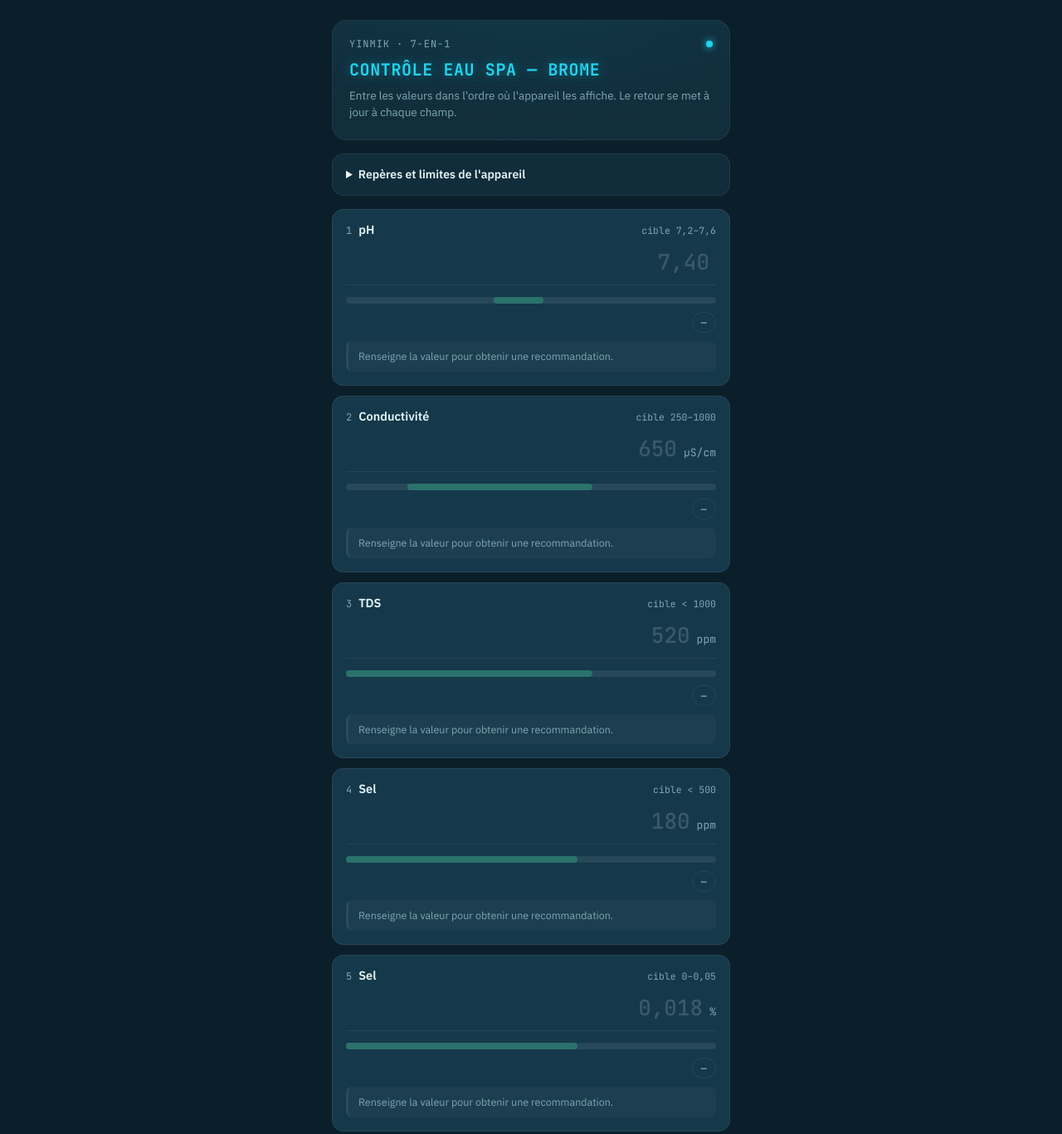
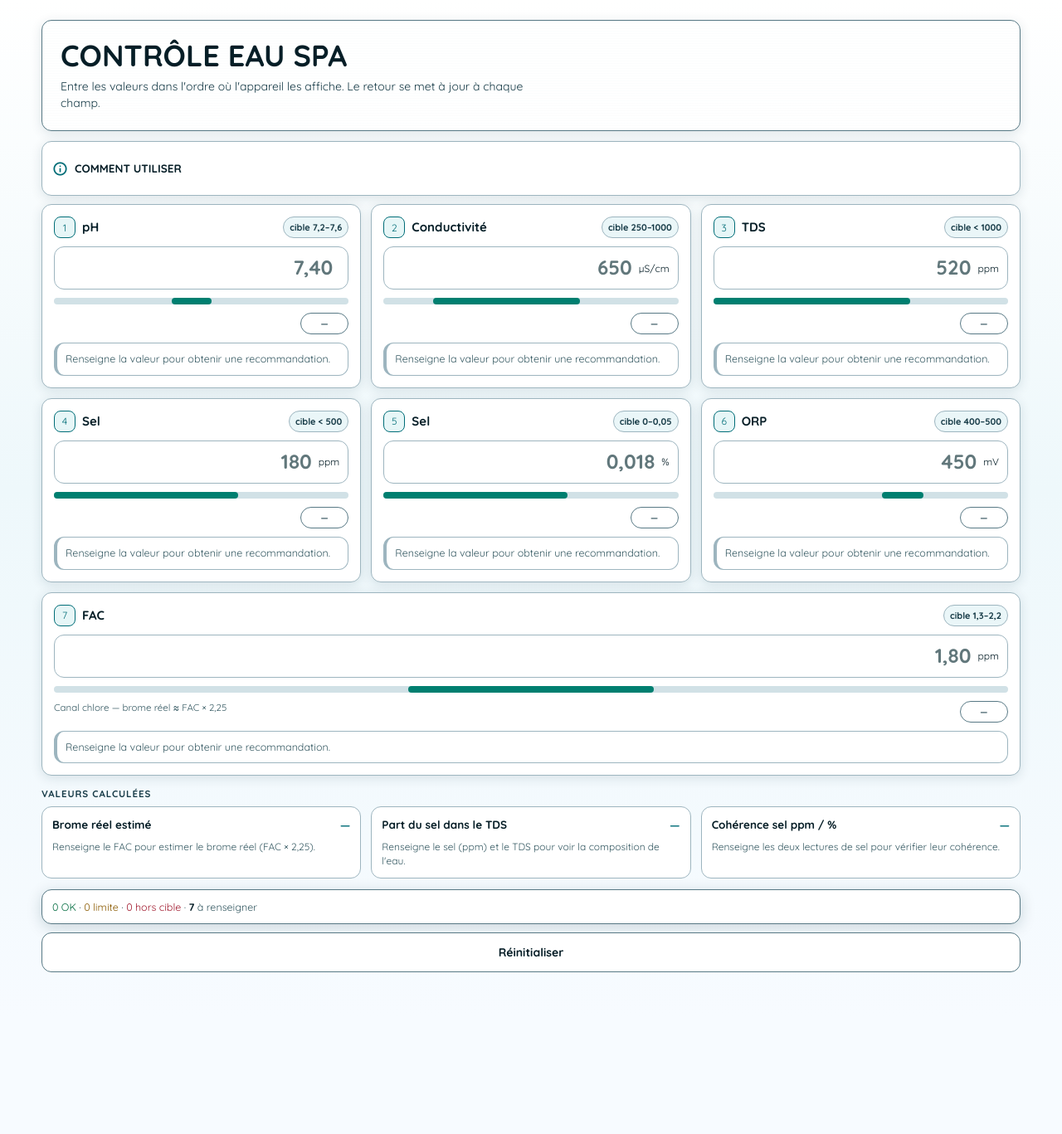
Before and after one commit to LoWtaire/lowtaire.github.io, a plain HTML site: page index.html in a window 1280 px wide. Shown: the top 1367 px of the page at 83% size. After the commit the page ends 1226 px from the top, so only its background shows below. Drawn offline with nearby package versions, Linux system fonts and the light colour scheme.

Commit message:
Sun Day CoLor

```diff
--- a/index.html
+++ b/index.html
@@ -3,89 +3,110 @@
 <head>
 <meta charset="utf-8">
 <meta name="viewport" content="width=device-width, initial-scale=1">
-<title>Contrôle eau — Spa Brome</title>
+<title>Contrôle de l'Eau</title>
 <link rel="preconnect" href="https://fonts.googleapis.com">
 <link rel="preconnect" href="https://fonts.gstatic.com" crossorigin>
-<link href="https://fonts.googleapis.com/css2?family=JetBrains+Mono:wght@400;500;700&family=IBM+Plex+Sans:wght@400;500;600&display=swap" rel="stylesheet">
+<link href="https://fonts.googleapis.com/css2?family=Quicksand:wght@300..700&display=swap" rel="stylesheet">
+<link rel="stylesheet" href="https://fonts.googleapis.com/css2?family=Material+Symbols+Outlined:opsz,wght,FILL,GRAD@20..48,100..700,0..1,-50..200&icon_names=info" />
 <style>
   :root{
-    --bg:#0B1F2A;
-    --panel:#112C3A;
-    --panel-2:#15384A;
-    --line: rgba(255,255,255,0.07);
-    --text:#E7F6F8;
-    --text-dim:#7FA8B3;
-    --accent:#22D3EE;
-    --ok:#34D399;
-    --warn:#FBBF24;
-    --bad:#F87171;
-    --track: rgba(255,255,255,0.08);
+    --bg:#F7FBFF;
+    --surface:#FFFFFF;
+    --panel:#FFFFFF;
+    --panel-2:#FFFFFF;
+    --line:#9DB5BF;
+    --line-strong:#587985;
+    --text:#061E27;
+    --text-dim:#183C48;
+    --muted:#476C78;
+    --accent:#006D77;
+    --ok:#006B3F;
+    --warn:#8A5A00;
+    --bad:#A0182D;
+    --track:#D1E1E6;
+    --shadow:0 3px 14px rgba(13,49,62,0.12);
+    --radius:12px;
   }
 
   *{ box-sizing:border-box; }
-  html,body{ margin:0; padding:0; }
+  html,body{ margin:0; padding:0; overflow-x:hidden; }
   body{
-    background:var(--bg);
+    background:
+      linear-gradient(180deg, #FFFFFF 0%, #EEF8FB 48%, var(--bg) 100%),
+      var(--bg);
     color:var(--text);
-    font-family:'IBM Plex Sans', system-ui, sans-serif;
+    font-family:'Quicksand', -apple-system, BlinkMacSystemFont, system-ui, sans-serif;
     min-height:100vh;
-    display:flex;
-    justify-content:center;
-    padding:24px 14px 60px;
+    padding:10px 10px calc(24px + env(safe-area-inset-bottom));
+    -webkit-font-smoothing:antialiased;
+    color-scheme:light;
   }
 
-  .device{ width:100%; max-width:480px; }
+  .device{
+    width:100%;
+    max-width:430px;
+    margin:0 auto;
+    overflow-wrap:anywhere;
+  }
 
   /* ---- Bezel / LCD header (signature element) ---- */
   .bezel{
-    background:radial-gradient(120% 160% at 50% -20%, #103645 0%, var(--panel) 60%);
-    border:1px solid var(--line);
-    border-radius:18px;
-    padding:20px 20px 22px;
-    margin-bottom:16px;
+    background:var(--surface);
+    border:1px solid var(--line-strong);
+    border-radius:var(--radius);
+    padding:14px;
+    margin-bottom:10px;
     position:relative;
     overflow:hidden;
+    box-shadow:var(--shadow);
   }
   .bezel::before{
     content:"";
     position:absolute; inset:0;
     background:repeating-linear-gradient(
       to bottom,
-      rgba(34,211,238,0.035) 0px,
-      rgba(34,211,238,0.035) 1px,
+      rgba(0,109,119,0.08) 0px,
+      rgba(0,109,119,0.08) 1px,
       transparent 1px,
       transparent 3px
     );
     pointer-events:none;
+    opacity:.18;
   }
   .bezel-row{
-    display:flex; align-items:center; justify-content:space-between;
-    font-family:'JetBrains Mono', monospace;
-    font-size:12px;
-    letter-spacing:.08em;
+    display:flex;
+    align-items:center;
+    justify-content:space-between;
+    gap:16px;
+    font-family:'Quicksand', sans-serif;
+    font-size:10px;
+    letter-spacing:.06em;
+    text-transform:uppercase;
     color:var(--text-dim);
     margin-bottom:10px;
+    position:relative;
   }
   .dot{
     width:8px; height:8px; border-radius:50%;
     background:var(--accent);
-    box-shadow:0 0 8px var(--accent);
+    flex:0 0 auto;
   }
   h1.lcd{
-    font-family:'JetBrains Mono', monospace;
+    font-family:'Quicksand', sans-serif;
     font-weight:700;
-    font-size:20px;
-    letter-spacing:.03em;
-    line-height:1.3;
+    font-size:22px;
+    line-height:1.12;
     margin:0 0 8px;
-    color:var(--accent);
-    text-shadow:0 0 14px rgba(34,211,238,0.45);
+    color:var(--text);
+    text-wrap:balance;
+    position:relative;
   }
   .sub{
     margin:0;
     color:var(--text-dim);
-    font-size:13.5px;
-    line-height:1.5;
+    font-size:13px;
+    line-height:1.42;
+    max-width:36rem;
     position:relative;
   }
 
@@ -93,62 +114,127 @@
   details.info{
     background:var(--panel);
     border:1px solid var(--line);
-    border-radius:14px;
-    padding:14px 16px;
-    margin-bottom:16px;
-    font-size:13.5px;
-    line-height:1.55;
+    border-radius:var(--radius);
+    padding:10px 12px;
+    margin-bottom:10px;
+    font-size:12.5px;
+    line-height:1.45;
     color:var(--text-dim);
+    box-shadow:var(--shadow);
   }
   details.info summary{
+    min-height:44px;
+    display:flex;
+    align-items:center;
+    gap:8px;
     cursor:pointer;
     color:var(--text);
-    font-weight:600;
-    font-size:14px;
+    font-weight:700;
+    font-size:13.5px;
+    outline:none;
+  }
+  .material-symbols-outlined{
+    font-family:'Material Symbols Outlined';
+    font-weight:normal;
+    font-style:normal;
+    font-size:19px;
+    line-height:1;
+    letter-spacing:normal;
+    text-transform:none;
+    display:inline-flex;
+    align-items:center;
+    justify-content:center;
+    color:var(--accent);
+    font-variation-settings:'FILL' 0, 'wght' 500, 'GRAD' 0, 'opsz' 24;
   }
   details.info p{ margin:10px 0 0; }
   details.info strong{ color:var(--text); }
 
   /* ---- Rows ---- */
-  .rows{ display:flex; flex-direction:column; gap:12px; margin-bottom:16px; }
+  .rows{
+    display:grid;
+    grid-template-columns:1fr;
+    gap:10px;
+    margin-bottom:14px;
+  }
 
   .row{
     background:var(--panel-2);
     border:1px solid var(--line);
-    border-radius:14px;
-    padding:14px 16px 16px;
+    border-radius:var(--radius);
+    padding:12px;
+    min-height:0;
+    display:flex;
+    flex-direction:column;
+    box-shadow:var(--shadow);
+    transition:border-color .16s ease, background-color .16s ease;
+  }
+  .row:focus-within,
+  .row:hover{
+    border-color:var(--accent);
   }
   .row-top{
-    display:flex;
-    align-items:baseline;
-    justify-content:space-between;
-    gap:10px;
+    display:grid;
+    grid-template-columns:1fr;
+    align-items:flex-start;
+    gap:8px;
     margin-bottom:10px;
   }
   .row-id{
     display:flex;
-    align-items:baseline;
+    align-items:center;
     gap:8px;
+    min-width:0;
   }
   .order{
-    font-family:'JetBrains Mono', monospace;
+    width:26px;
+    height:26px;
+    display:inline-grid;
+    place-items:center;
+    font-family:'Quicksand', sans-serif;
     font-size:12px;
+    color:var(--accent);
+    border:1px solid var(--accent);
+    border-radius:8px;
+    background:#E6F6F7;
+    flex:0 0 auto;
+  }
+  .label{
+    font-weight:700;
+    font-size:15px;
+    line-height:1.2;
+    color:var(--text);
+  }
+  .target{
+    font-family:'Quicksand', sans-serif;
+    font-size:11px;
+    font-weight:700;
     color:var(--text-dim);
-  }
-  .label{ font-weight:600; font-size:14.5px; }
-  .target{
-    font-family:'JetBrains Mono', monospace;
-    font-size:11.5px;
-    color:var(--text-dim);
-    white-space:nowrap;
+    white-space:normal;
+    text-align:left;
+    border:1px solid var(--line);
+    background:#EAF6F8;
+    border-radius:999px;
+    padding:5px 7px;
+    margin-top:0;
+    max-width:100%;
+    justify-self:start;
   }
 
   .input-line{
     display:flex;
-    align-items:baseline;
+    align-items:center;
     gap:8px;
-    border-bottom:1px solid var(--line);
-    padding-bottom:8px;
+    min-height:52px;
+    border:1px solid var(--line);
+    border-radius:var(--radius);
+    padding:8px 10px;
+    background:#FFFFFF;
+    transition:border-color .16s ease, background-color .16s ease;
+  }
+  .input-line:focus-within{
+    border-color:var(--accent);
+    background:#FFFFFF;
   }
   input.value{
     flex:1;
@@ -156,18 +242,19 @@
     background:transparent;
     border:none;
     color:var(--text);
-    font-family:'JetBrains Mono', monospace;
-    font-size:26px;
-    font-weight:500;
+    font-family:'Quicksand', sans-serif;
+    font-size:24px;
+    font-weight:700;
     text-align:right;
     padding:2px 0;
+    line-height:1.15;
   }
-  input.value::placeholder{ color:rgba(231,246,248,0.18); }
+  input.value::placeholder{ color:rgba(22,54,61,0.68); }
   input.value:focus{ outline:none; }
   .unit{
-    font-family:'JetBrains Mono', monospace;
-    font-size:13px;
-    color:var(--text-dim);
+    font-family:'Quicksand', sans-serif;
+    font-size:12px;
+    color:var(--text);
     white-space:nowrap;
   }
 
@@ -176,16 +263,17 @@
     height:8px;
     background:var(--track);
     border-radius:999px;
-    margin-top:14px;
+    margin-top:10px;
+    overflow:visible;
   }
   .gauge .zone{
     position:absolute; top:0; bottom:0;
-    background:rgba(52,211,153,0.30);
+    background:#007F70;
     border-radius:999px;
   }
   .gauge .marker{
     position:absolute; top:-4px;
-    width:4px; height:16px; border-radius:2px;
+    width:5px; height:16px; border-radius:3px;
     background:var(--text-dim);
     transform:translateX(-50%);
     opacity:0;
@@ -193,89 +281,113 @@
   }
 
   .row-bottom{
-    display:flex; align-items:center; justify-content:space-between;
+    display:flex;
+    align-items:flex-start;
+    justify-content:space-between;
+    gap:8px;
     margin-top:10px;
   }
   .note{
-    font-size:12px;
-    color:var(--text-dim);
+    font-size:11.5px;
+    color:#355962;
     margin:0;
     line-height:1.4;
-    max-width:70%;
+    max-width:64%;
   }
   .badge{
-    font-family:'JetBrains Mono', monospace;
-    font-size:11.5px;
+    font-family:'Quicksand', sans-serif;
+    font-size:10.5px;
     font-weight:600;
     letter-spacing:.04em;
-    padding:4px 10px;
+    padding:5px 8px;
     border-radius:999px;
     border:1px solid transparent;
     white-space:nowrap;
+    min-width:58px;
+    text-align:center;
   }
-  .badge.empty{ color:var(--text-dim); border-color:var(--line); }
-  .badge.ok{ color:var(--ok); background:rgba(52,211,153,0.12); border-color:rgba(52,211,153,0.35); }
-  .badge.warn{ color:var(--warn); background:rgba(251,191,36,0.12); border-color:rgba(251,191,36,0.35); }
-  .badge.bad{ color:var(--bad); background:rgba(248,113,113,0.12); border-color:rgba(248,113,113,0.35); }
+  .badge.empty{ color:var(--text-dim); border-color:var(--line-strong); background:#FFFFFF; }
+  .badge.ok{ color:#FFFFFF; background:var(--ok); border-color:var(--ok); }
+  .badge.warn{ color:#111111; background:#FFD24D; border-color:#9B6B00; }
+  .badge.bad{ color:#FFFFFF; background:var(--bad); border-color:var(--bad); }
 
   .action{
     margin:10px 0 0;
-    padding:9px 12px;
-    border-radius:8px;
-    border-left:3px solid var(--line);
-    background:rgba(255,255,255,0.03);
+    padding:10px;
+    border-radius:var(--radius);
+    border:1px solid var(--line);
+    border-left-width:4px;
+    background:#FFFFFF;
     font-size:12.5px;
-    line-height:1.5;
-    color:var(--text-dim);
+    line-height:1.42;
+    color:#355962;
   }
   .action.empty{ border-left-color:var(--line); }
-  .action.ok{ border-left-color:var(--ok); color:var(--text-dim); }
+  .action.ok{ border-left-color:var(--ok); color:#355962; }
   .action.warn{ border-left-color:var(--warn); color:var(--text); }
   .action.bad{ border-left-color:var(--bad); color:var(--text); }
 
   /* ---- Derived / computed values ---- */
   .derived-title{
-    font-family:'JetBrains Mono', monospace;
+    font-family:'Quicksand', sans-serif;
     font-size:11.5px;
     text-transform:uppercase;
     letter-spacing:.08em;
     color:var(--text-dim);
-    margin:0 0 10px 4px;
+    margin:4px 0 8px;
   }
-  .derived{ display:flex; flex-direction:column; gap:10px; margin-bottom:16px; }
+  .derived{
+    display:grid;
+    grid-template-columns:1fr;
+    gap:10px;
+    margin-bottom:12px;
+  }
   .drow{
     background:var(--panel);
     border:1px solid var(--line);
-    border-radius:12px;
-    padding:12px 14px;
+    border-radius:var(--radius);
+    padding:12px;
+    min-height:0;
   }
   .drow-top{
-    display:flex; justify-content:space-between; align-items:baseline; gap:10px;
+    display:flex;
+    justify-content:space-between;
+    align-items:flex-start;
+    gap:10px;
   }
-  .dlabel{ font-size:13.5px; font-weight:600; }
+  .dlabel{
+    font-size:13.5px;
+    font-weight:700;
+    line-height:1.3;
+  }
   .dvalue{
-    font-family:'JetBrains Mono', monospace;
-    font-size:17px;
+    font-family:'Quicksand', sans-serif;
+    font-size:14.5px;
     font-weight:600;
     color:var(--accent);
-    white-space:nowrap;
+    white-space:normal;
+    text-align:right;
   }
-  .dnote{ margin:6px 0 0; font-size:12px; line-height:1.45; color:var(--text-dim); }
-  .dnote.ok{ color:var(--text-dim); }
+  .dnote{ margin:8px 0 0; font-size:12px; line-height:1.42; color:#355962; }
+  .dnote.ok{ color:#355962; }
   .dnote.warn{ color:var(--warn); }
   .dnote.bad{ color:var(--bad); }
 
   /* ---- Summary & actions ---- */
   .summary{
-    background:var(--panel);
-    border:1px solid var(--line);
-    border-radius:14px;
-    padding:14px 16px;
-    font-family:'JetBrains Mono', monospace;
-    font-size:13px;
-    color:var(--text-dim);
-    margin-bottom:14px;
-    line-height:1.6;
+    background:#FFFFFF;
+    border:1px solid var(--line-strong);
+    border-radius:var(--radius);
+    padding:11px 12px;
+    font-family:'Quicksand', sans-serif;
+    font-size:12px;
+    color:#355962;
+    margin-bottom:10px;
+    line-height:1.45;
+    position:sticky;
+    bottom:calc(62px + env(safe-area-inset-bottom));
+    z-index:5;
+    box-shadow:0 4px 18px rgba(13,49,62,0.18);
   }
   .summary b{ color:var(--text); }
   .summary .ok{ color:var(--ok); }
@@ -284,19 +396,72 @@
 
   button.reset{
     width:100%;
-    background:transparent;
-    color:var(--text-dim);
-    border:1px solid var(--line);
-    border-radius:12px;
-    padding:12px;
-    font-family:'IBM Plex Sans', sans-serif;
+    min-height:48px;
+    background:#FFFFFF;
+    color:var(--text);
+    border:1px solid var(--line-strong);
+    border-radius:var(--radius);
+    padding:13px 16px;
+    font-family:'Quicksand', sans-serif;
     font-size:14px;
-    font-weight:600;
+    font-weight:700;
     cursor:pointer;
+    position:sticky;
+    bottom:calc(10px + env(safe-area-inset-bottom));
+    z-index:6;
+    transition:background-color .16s ease, border-color .16s ease;
   }
-  button.reset:hover{ color:var(--text); border-color:rgba(255,255,255,0.18); }
+  button.reset:hover{
+    background:#E4F4F6;
+    border-color:var(--accent);
+  }
+  button.reset:active{ background:#CFECEF; }
 
   :focus-visible{ outline:2px solid var(--accent); outline-offset:2px; }
+
+  @media (max-width:370px){
+    body{ padding-left:8px; padding-right:8px; }
+    h1.lcd{ font-size:20px; }
+    .target{ font-size:10.5px; }
+    input.value{ font-size:22px; }
+    .summary{ font-size:11px; }
+  }
+
+  @media (min-width:768px){
+    body{ padding:18px 16px 40px; }
+    .device{ max-width:760px; }
+    .bezel{ padding:18px; margin-bottom:12px; }
+    h1.lcd{ font-size:30px; }
+    .sub{ font-size:14px; }
+    .rows{ grid-template-columns:repeat(2, minmax(0, 1fr)); gap:12px; }
+    .row-top{
+      grid-template-columns:minmax(0, 1fr) auto;
+      align-items:center;
+    }
+    .target{
+      justify-self:end;
+      text-align:right;
+      white-space:nowrap;
+    }
+    .derived{ grid-template-columns:repeat(3, minmax(0, 1fr)); gap:12px; }
+    .summary,
+    button.reset{ position:static; }
+    .summary{ font-size:12.5px; }
+  }
+
+  @media (min-width:1024px){
+    body{ padding:24px 20px 54px; }
+    .device{ max-width:1080px; }
+    .bezel{ padding:22px; }
+    h1.lcd{ font-size:36px; }
+    .rows{ grid-template-columns:repeat(3, minmax(0, 1fr)); }
+    .row:nth-child(7){ grid-column:span 3; }
+    .row{ padding:14px; }
+  }
+
+  @media (min-width:1280px){
+    .device{ max-width:1180px; }
+  }
 
   @media (prefers-reduced-motion: reduce){
     *{ transition:none !important; }
@@ -307,16 +472,12 @@
   <main class="device">
 
     <header class="bezel">
-      <div class="bezel-row">
-        <span>YINMIK · 7-EN-1</span>
-        <span class="dot" aria-hidden="true"></span>
-      </div>
-      <h1 class="lcd">CONTRÔLE EAU SPA — BROME</h1>
+      <h1 class="lcd">CONTRÔLE EAU SPA</h1>
       <p class="sub">Entre les valeurs dans l'ordre où l'appareil les affiche. Le retour se met à jour à chaque champ.</p>
     </header>
 
     <details class="info">
-      <summary>Repères et limites de l'appareil</summary>
+      <summary><span class="material-symbols-outlined" aria-hidden="true">info</span>COMMENT UTILISER</summary>
       <p>Le canal <strong>FAC</strong> de cet appareil est calibré chlore, pas brome. La cible 1,3–2,2 ppm correspond à un brome réel de 3–5 ppm via la conversion FAC × 2,25.</p>
       <p>Des retours utilisateurs signalent des écarts notables sur les canaux chlore et ORP de ce modèle. Traite ces deux valeurs comme indicatives et recoupe-les de temps en temps avec une bandelette brome.</p>
     </details>
```
